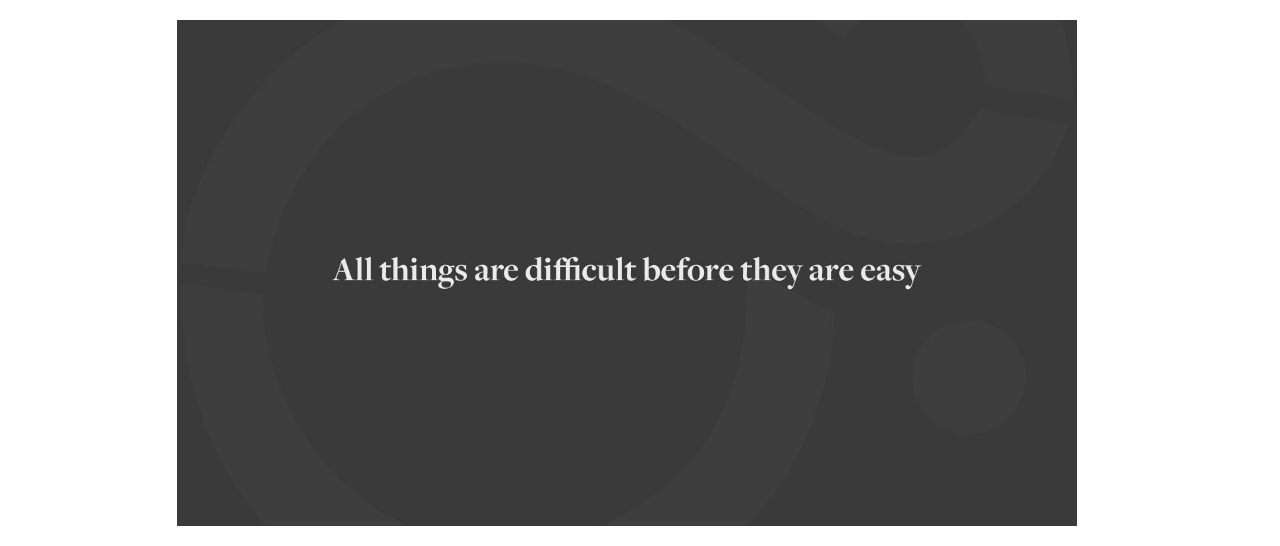
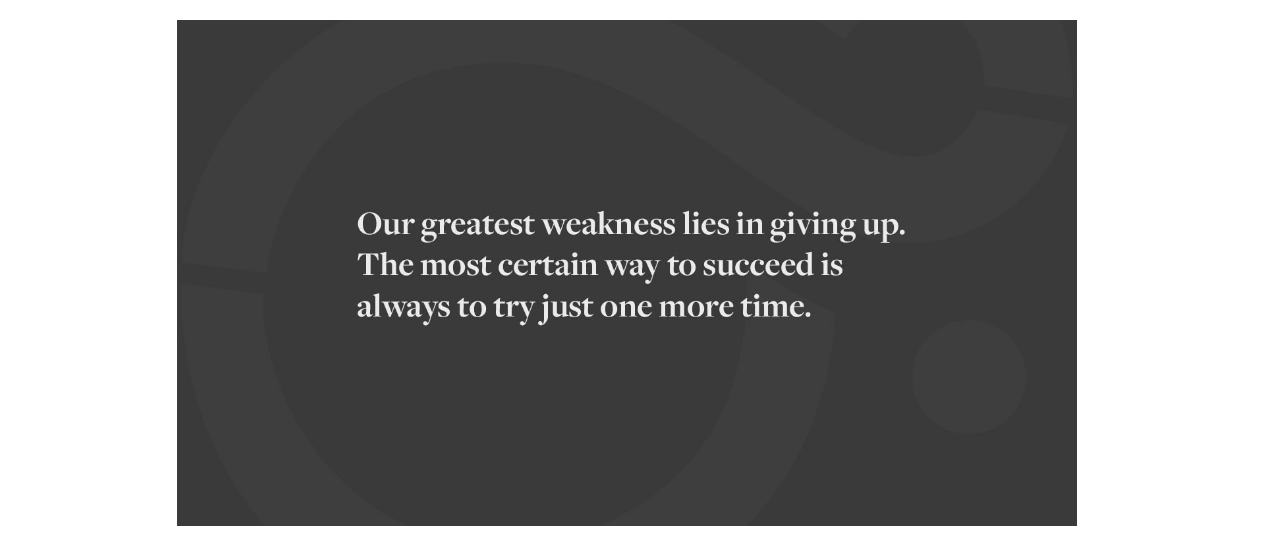
Before and after one commit to pradityabagus/pradityabagus.github.io, a Gatsby site: page / in a window 1280 px wide. Shown: the part 85-631 px from the top of the page. Built offline with nearby package versions, Linux system fonts and the light colour scheme; Gatsby itself is replaced by a stand-in of ours.

Commit message:
ubah gambar quote

```diff
--- a/src/components/profileImage.js
+++ b/src/components/profileImage.js
@@ -17,7 +17,7 @@ const ProfileImage = () => (
   <StaticQuery
     query={graphql`
       query {
-        placeholderImage: file(relativePath: { eq: "easy.jpg" }) {
+        placeholderImage: file(relativePath: { eq: "onemoretime.jpg" }) {
           childImageSharp {
             fluid(maxWidth: 1000) {
               ...GatsbyImageSharpFluid
```
Also changed, not shown: src/images/onemoretime.jpg (added).
